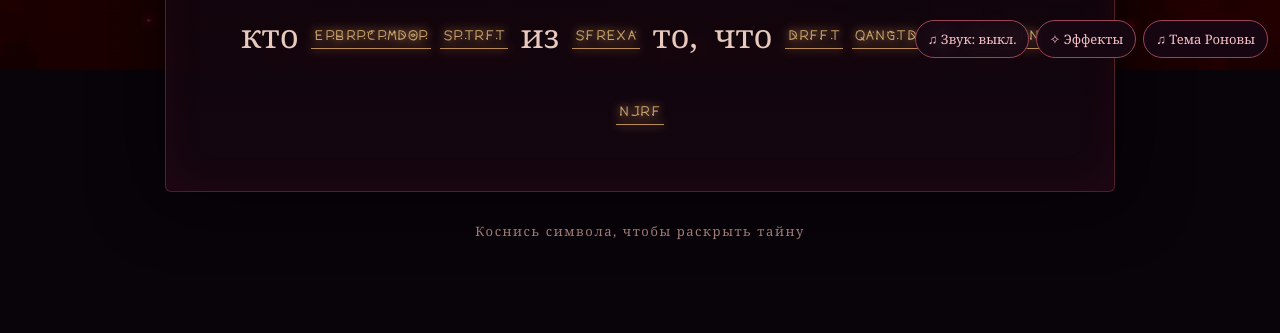
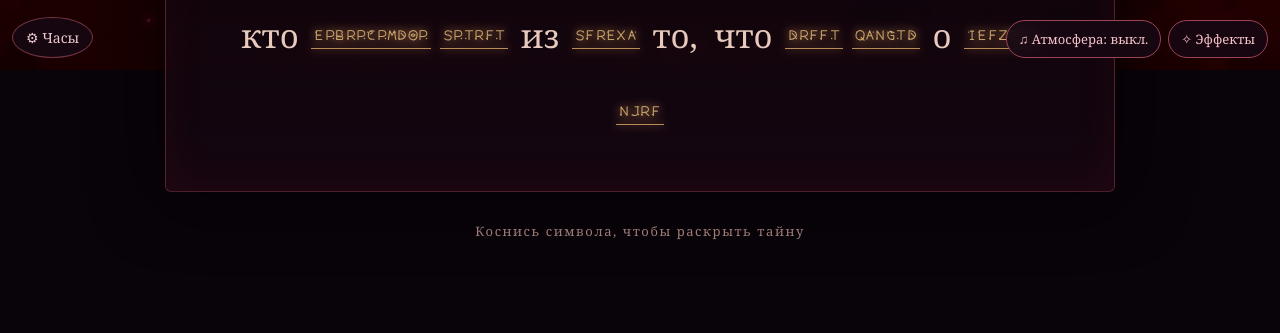
Before and after one commit to ThwWins96/ronova-prophecy, a plain HTML site: page index.html in a window 1280 px wide. Shown: the part 730-1063 px from the top of the page. Drawn offline with Linux system fonts and the light colour scheme.

Commit message:
Add password-protected clock controls, configurable countdown, pause/reset; remove OST redirect

```diff
--- a/index.html
+++ b/index.html
@@ -180,6 +180,14 @@ body:before{opacity:.25!important}
 /* Exact uploaded screenshot: local full-resolution file, no third-party image or reconstruction. */
 #eyes:after{display:block!important;content:"";position:absolute!important;inset:0!important;background-image:url("./1000116107(3).jpg")!important;background-size:cover!important;background-position:center center!important;background-repeat:no-repeat!important;filter:none!important;mask-image:none!important;opacity:1!important;transform:none!important}
 #ronova-hd-eyes{display:none!important}
+
+#ronova-admin-button{position:fixed;left:12px;bottom:12px;z-index:20;border:1px solid #783544;border-radius:50%;background:#160812dd;color:#eac6cd;padding:10px 13px;cursor:pointer;font:14px Georgia,serif}
+#ronova-admin-dialog{border:1px solid #a5465a;border-radius:14px;background:#160912;color:#f5d9d3;padding:23px;width:min(92vw,420px);box-shadow:0 0 90px #000}
+#ronova-admin-dialog::backdrop{background:#080007bb;backdrop-filter:blur(5px)}
+#ronova-admin-dialog input{width:100%;padding:12px;background:#260f1c;color:#fff;border:1px solid #8b4355;border-radius:8px;margin:10px 0}
+#ronova-admin-dialog button{padding:10px 12px;margin:5px 4px;background:#351120;color:#ffe2e3;border:1px solid #934258;border-radius:8px;cursor:pointer}
+#ronova-admin-dialog p{line-height:1.5}
+#ronova-admin-dialog .admin-actions{display:flex;flex-wrap:wrap}
 </style></head><body>
 <div id="eyes" aria-hidden="true"></div>
 <main><div class="clock" id="clock" aria-label="Мистические часы"><div class="hand hour" id="hour"></div><div class="hand minute" id="minute"></div><div class="center"></div></div>
@@ -312,7 +320,7 @@ document.body.insertAdjacentHTML('afterbegin','<div id="ronova-atmosphere" aria-
 const dust=document.getElementById('ronova-particles');
 for(let i=0;i<24;i++){let p=document.createElement('span');p.className='ronova-particle';p.style.cssText='--x:'+((i*47.71)%100)+'%;--y:'+((i*29.17)%100)+'%;--s:'+(1+i%3)+'px;--t:'+(5+i%7)+'s;--d:'+(-i*.43)+'s;--dx:'+((i%2?1:-1)*(12+i%17))+'px';dust.append(p)}
 const controls=document.createElement('div');controls.id='ronova-controls';
-controls.innerHTML='<button type="button" id="ronova-sound" aria-pressed="false" title="Авторская атмосферная музыка">♫ Звук: выкл.</button><button type="button" id="ronova-effects" aria-pressed="true">✧ Эффекты</button>';
+controls.innerHTML='<button type="button" id="ronova-sound" aria-pressed="false" title="Авторская атмосферная музыка">♫ Атмосфера: выкл.</button><button type="button" id="ronova-effects" aria-pressed="true">✧ Эффекты</button>';
 document.body.append(controls);
 let ctx=null,master=null,voices=[],playing=false,fx=true;
 function startSound(){
@@ -326,7 +334,7 @@ function startSound(){
 }
 function stopSound(){if(master&&ctx){master.gain.cancelScheduledValues(ctx.currentTime);master.gain.setTargetAtTime(0,ctx.currentTime,.2);const old=voices;setTimeout(()=>old.forEach(o=>{try{o.stop()}catch(e){}}),900);voices=[];master=null}}
 const button=document.getElementById('ronova-sound');
-button.onclick=()=>{playing=!playing;if(playing)startSound();else stopSound();button.textContent=playing?'♫ Звук: вкл.':'♫ Звук: выкл.';button.setAttribute('aria-pressed',String(playing))};
+button.onclick=()=>{playing=!playing;if(playing)startSound();else stopSound();button.textContent=playing?'♫ Атмосфера: вкл.':'♫ Атмосфера: выкл.';button.setAttribute('aria-pressed',String(playing))};
 document.getElementById('ronova-effects').onclick=e=>{fx=!fx;document.getElementById('ronova-atmosphere').style.display=fx?'':'none';dust.style.display=fx?'':'none';e.currentTarget.setAttribute('aria-pressed',String(fx));e.currentTarget.textContent=fx?'✧ Эффекты':'✧ Без эффектов'};
 document.addEventListener('visibilitychange',()=>{if(ctx){if(document.hidden)ctx.suspend();else if(playing)ctx.resume()}});
 })();
@@ -339,7 +347,7 @@ const svg=document.querySelector('.ronova-clock-svg');if(svg){
  svg.append(petals);
 }
 const controls=document.getElementById('ronova-controls');
-if(controls&&!document.getElementById('ronova-music-link')){
+if(false&&controls&&!document.getElementById('ronova-music-link')){
  const link=document.createElement('a');link.id='ronova-music-link';link.href='https://www.youtube.com/results?search_query=Genshin+Impact+Ronova+O+Mors+OST';link.target='_blank';link.rel='noopener noreferrer';link.textContent='♫ Тема Роновы';link.title='Поиск музыкальной темы O Mors из Genshin Impact';controls.append(link);
 }
 const sound=document.getElementById('ronova-sound');if(sound){sound.title='Авторский эмбиент, не оригинальная музыка Genshin Impact'}
@@ -423,4 +431,47 @@ function sync(){
 }
 sync();setInterval(sync,250);
 })();
+
+/* Password-gated timer administration. Browser-local, not server security. */
+(function(){
+ const admin=document.createElement('button');admin.id='ronova-admin-button';admin.type='button';admin.textContent='⚙ Часы';admin.setAttribute('aria-label','Настройки часов');
+ document.body.append(admin);
+ const panel=document.createElement('dialog');panel.id='ronova-admin-dialog';
+ panel.innerHTML='<h2>Настройки часов</h2><div id="ronova-admin-auth"><p>Введите пароль администратора</p><input id="ronova-admin-password" type="password" inputmode="numeric" autocomplete="off" placeholder="Пароль"><button id="ronova-admin-login" type="button">Открыть</button><p id="ronova-admin-error" role="alert"></p></div><div id="ronova-admin-settings" hidden><p>Длительность испытания, минуты</p><input id="ronova-admin-duration" type="number" min="1" max="1440" step="1" value="120"><div class="admin-actions"><button id="ronova-admin-apply" type="button">Применить и начать заново</button><button id="ronova-admin-pause" type="button">Пауза</button><button id="ronova-admin-reset" type="button">Сбросить отсчёт</button></div><p id="ronova-admin-state" aria-live="polite"></p></div><button id="ronova-admin-close" type="button">Закрыть</button>';
+ document.body.append(panel);
+ const $=id=>document.getElementById(id);
+ const durationKey='ronova-duration-v2',deadlineKey='ronova-deadline-v2',pausedKey='ronova-paused-remaining-v2';
+ let duration=Number(localStorage.getItem(durationKey))||120;
+ let deadline=Number(localStorage.getItem(deadlineKey));
+ let paused=Number(localStorage.getItem(pausedKey))||0;
+ if(!deadline&&!paused){deadline=started+duration*60000;localStorage.setItem(deadlineKey,String(deadline))}
+ function remaining(){return paused||Math.max(0,deadline-Date.now())}
+ function update(){
+  const rem=remaining(),seconds=Math.ceil(rem/1000);
+  $('timer').textContent=[Math.floor(seconds/3600),Math.floor(seconds%3600/60),seconds%60].map(x=>String(x).padStart(2,'0')).join(':');
+  const expired=$('expired');expired.style.display=rem<=0?'flex':'none';
+  if(rem<=0&&dialog.open)dialog.close();
+  $('ronova-admin-pause').textContent=paused?'Продолжить':'Пауза';
+  $('ronova-admin-state').textContent=paused?'Отсчёт приостановлен':'Осталось '+$('timer').textContent;
+ }
+ // Replace legacy tick function so the existing interval uses configurable deadline.
+ tick=update;
+ $('ronova-admin-duration').value=duration;
+ admin.onclick=()=>{panel.showModal();$('ronova-admin-password').focus()};
+ $('ronova-admin-close').onclick=()=>panel.close();
+ $('ronova-admin-login').onclick=()=>{
+  if($('ronova-admin-password').value!=='1818'){$('ronova-admin-error').textContent='Неверный пароль';return}
+  $('ronova-admin-error').textContent='';$('ronova-admin-auth').hidden=true;$('ronova-admin-settings').hidden=false;
+ };
+ $('ronova-admin-password').addEventListener('keydown',e=>{if(e.key==='Enter')$('ronova-admin-login').click()});
+ function restart(){paused=0;localStorage.removeItem(pausedKey);deadline=Date.now()+duration*60000;localStorage.setItem(deadlineKey,String(deadline));localStorage.setItem('ronova-start-v1',String(Date.now()));update()}
+ $('ronova-admin-apply').onclick=()=>{duration=Math.max(1,Math.min(1440,Number($('ronova-admin-duration').value)||120));localStorage.setItem(durationKey,String(duration));restart()};
+ $('ronova-admin-reset').onclick=restart;
+ $('ronova-admin-pause').onclick=()=>{
+  if(paused){deadline=Date.now()+paused;paused=0;localStorage.removeItem(pausedKey);localStorage.setItem(deadlineKey,String(deadline))}
+  else{paused=Math.max(1,remaining());localStorage.setItem(pausedKey,String(paused))}
+  update();
+ };
+ update();setInterval(update,1000);
+})();
 </script></body></html>
```
